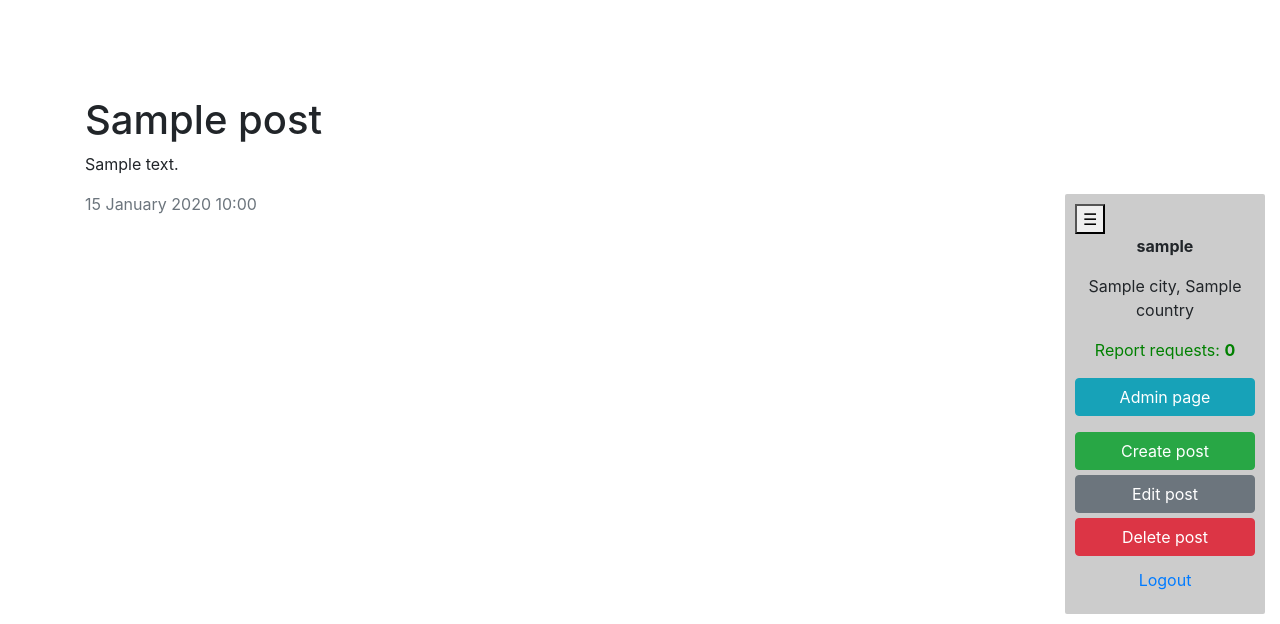
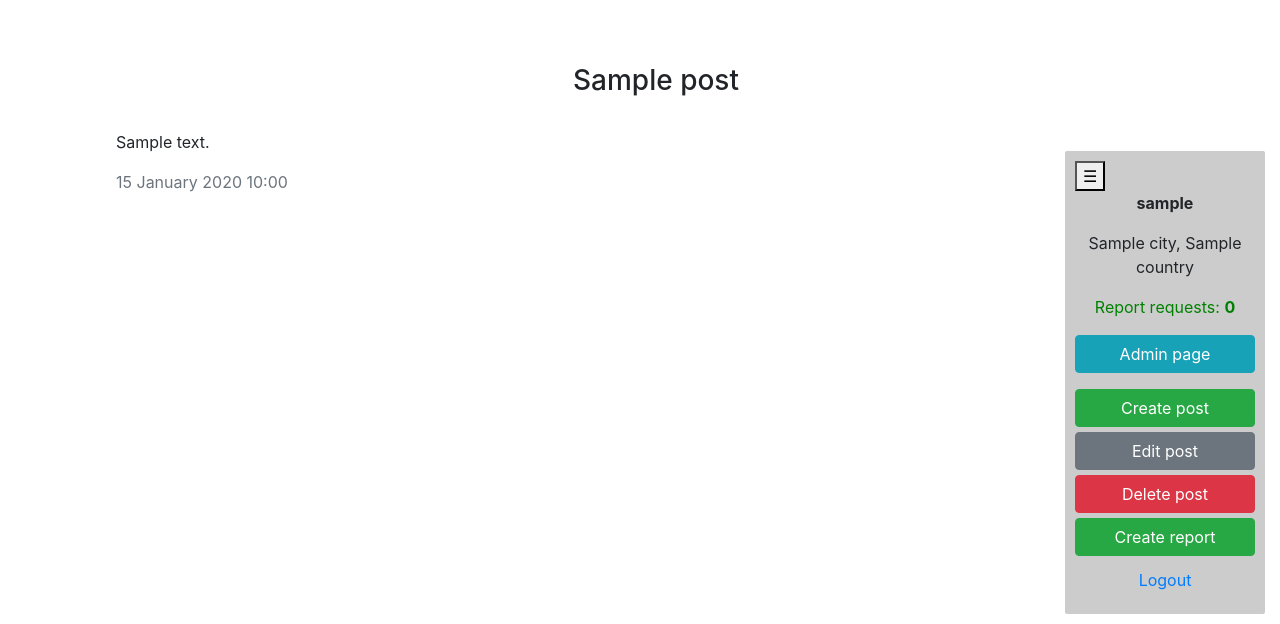
Before and after one commit to yakusevv/django_medical_reports, a Django app: page /news/post/1/ in a window 1280 px wide. Shown: the part 176-800 px from the top of the page. Run offline with Django 3.2, Linux system fonts and the light colour scheme; a user stored in the database is signed in; tables that the repository leaves empty hold one stand-in row (values such as "Sample post"); some libraries are stand-ins or nearby versions; grey boxes are pictures that could not be loaded.

Commit message:
some html/css/translation corrections

```diff
--- a/blog/templates/blog/base_blog.html
+++ b/blog/templates/blog/base_blog.html
@@ -5,4 +5,5 @@
 {% if perms.blog.add_post %}
 <a class="admin-panel-element btn btn-success" href="{% url 'post_create_url' %}">{% trans "Create post" %}</a>
 {% endif %}
+<a class="admin-panel-element btn btn-success" href="{% url 'report_create_url' %}">{% trans "Create report" %}</a>
 {% endblock %}
--- a/blog/templates/blog/post_delete_form.html
+++ b/blog/templates/blog/post_delete_form.html
@@ -3,6 +3,10 @@
 
 {% block title %}
 {{ block.super }} - {{ post.title|title }} - {% trans "Delete post" %}
+{% endblock %}
+
+{% block admin-panel-content %}
+<a class="admin-panel-element btn btn-success" href="{% url 'report_create_url' %}">{% trans "Create report" %}</a>
 {% endblock %}
 
 {% block content %}
--- a/blog/templates/blog/post_detail.html
+++ b/blog/templates/blog/post_detail.html
@@ -15,16 +15,31 @@
 {% if perms.blog.delete_post %}
 <a href="{{ admin_obj.get_delete_url }}" class="admin-panel-element btn btn-danger delete">{% trans "Delete post" %}</a>
 {% endif %}
+<a class="admin-panel-element btn btn-success" href="{% url 'report_create_url' %}">{% trans "Create report" %}</a>
 {% endblock %}
 
 {% block content %}
-<h1 class="mt-5">
+<div class="container ml-3 mt-3">
+  <div class="row">
+    <div class="col mb-4" style="text-align:center;">
+      <h3>
         {{ post.title }}
-</h1>
+      </h3>
+    </div>
+  </div>
+  <div class="row">
+    <div class="col">
       <p>
         {{ post.body|linebreaksbr }}
       </p>
+    </div>
+  </div>
+  <div class="row">
+    <div class="col">
       <p class="text-muted">
         {{ post.date_pub }}
       </p>
+    </div>
+  </div>
+</div>
 {% endblock %}
--- a/profiles/templates/profiles/base_profiles.html
+++ b/profiles/templates/profiles/base_profiles.html
@@ -2,5 +2,5 @@
 {% load i18n %}
 
 {% block admin-panel-content %}
-
+<a class="admin-panel-element btn btn-success" href="{% url 'report_create_url' %}">{% trans "Create report" %}</a>
 {% endblock %}
--- a/profiles/templates/profiles/profiles_list.html
+++ b/profiles/templates/profiles/profiles_list.html
@@ -9,13 +9,13 @@
 <table class="table">
   <thead class="thead-light">
     <th>
-      <b>{% trans "Doctor" %}</b>
+        {% trans "Doctor" %}
     </th>
     <th>
-    <b>{% trans "City" %}</b>
+        {% trans "City" %}
     </th>
     <th>
-      <b>{% trans "Region" %}</b>
+        {% trans "Region" %}
     </th>
   </thead>
 {% for profile in profile_list %}
--- a/reports/forms.py
+++ b/reports/forms.py
@@ -364,7 +364,7 @@ class ReportRequestForm(forms.ModelForm):
 
     class Meta:
         model = ReportRequest
-        fields = ('ref_number', 'status', 'date_time',)
+        fields = ('ref_number', 'date_time', 'status',)
         widgets = {
             'date_time': DateTimePicker(
                 options={
--- a/reports/models.py
+++ b/reports/models.py
@@ -209,7 +209,12 @@ class Report(models.Model):
     diagnosis = models.ManyToManyField('Disease', related_name='reports', verbose_name=_("Diagnosis"))
     prescription = models.TextField(max_length=700, verbose_name=_("Prescription"))
     checked = models.BooleanField(default=False, verbose_name=_("Is checked"))
-    report_request = models.OneToOneField('ReportRequest', on_delete=models.PROTECT, related_name='report')
+    report_request = models.OneToOneField(
+                                        'ReportRequest',
+                                        on_delete=models.PROTECT,
+                                        related_name='report',
+                                        verbose_name=_("Report request")
+                                        )
 
     class Meta:
         verbose_name = _('Report')
--- a/reports/templates/reports/report_detail.html
+++ b/reports/templates/reports/report_detail.html
@@ -42,7 +42,7 @@
     </div>
     <div class="col overflow-auto">
       <p> {{ report.report_request }} </p>
-      <p> {{ report.report_request.message|linebreaksbr }} </p>
+      <p style="font-style:italic;"> {{ report.report_request.message|linebreaksbr }} </p>
     </div>
   </div>
   <div class="row mb-2 col-md-12 border-top">
--- a/reports/templates/reports/report_requests_list.html
+++ b/reports/templates/reports/report_requests_list.html
@@ -88,13 +88,13 @@
       <table class="table">
         <thead class="thead-light">
           <th>
-            <b>{% trans "Request" %}</b>
+            {% trans "Request" %}
           </th>
           <th>
-            <b>{% trans "Status" %}</b>
+            {% trans "Status" %}
           </th>
           <th style="text-align: center;">
-            <b>{% trans "Report" %}</b>
+            {% trans "Report" %}
           </th>
         </thead>
       {% for report_request in reportrequest_list %}
--- a/reports/templates/reports/reports_list.html
+++ b/reports/templates/reports/reports_list.html
@@ -74,13 +74,13 @@
       <table class="table">
         <thead class="thead-light">
           <th>
-            <b>{% trans "Report" %}</b>
+            {% trans "Report" %}
           </th>
           <th>
-          <b>{% trans "City" %}</b>
+            {% trans "City" %}
           </th>
           <th>
-            <b>{% trans "Date of visit" %}</b>
+            {% trans "Date of visit" %}
           </th>
           <th>
           </th>
```
Also changed, not shown: blog/templates/blog/post_create_form.html (+12 -6 lines), blog/templates/blog/post_update_form.html (+14 -5 lines), locale/ru/LC_MESSAGES/django.po. Lines whose indentation alone changed are shown as unchanged.
